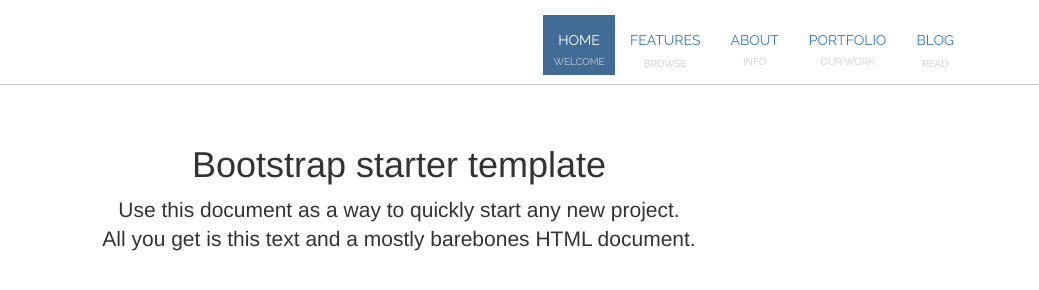
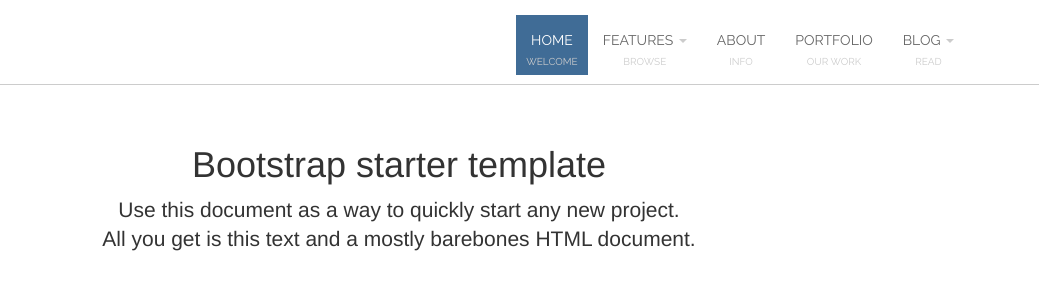
Before and after one commit to Deadhead84/scrollplace, a plain HTML site: page index.html in a window 1280 px wide. Shown: the full height of the page, 241-1280 px from the left. Drawn offline with nearby package versions, Linux system fonts and the light colour scheme.

Commit message:
fixed dropdown caret, and some styling

```diff
--- a/css/style.css
+++ b/css/style.css
@@ -31,6 +31,7 @@
 }
 .navbar-nav > li > a {
 	padding-bottom: 0;
+	color: #666;
 }
 
 .nav > li > a:hover, .nav > li > a:focus {
--- a/index.html
+++ b/index.html
@@ -40,7 +40,7 @@
           <ul class="nav navbar-nav">
             <li class="active"><a href="index.html">Home</a><span>Welcome</span></li>
             <li class="dropdown">
-              <a href="#" class="dropdown-toggle" data-toggle="dropdown">Features<span class="carat"></span></a><span>Browse</span>
+              <a href="#" class="dropdown-toggle" data-toggle="dropdown">Features <span class="caret"></span></a><span>Browse</span>
               <ul class="dropdown-menu" role="menu">
                 <li><a href="typography.html">Typography</a></li>
                 <li><a href="components.html">Components</a></li>
@@ -57,7 +57,7 @@
             <li><a href="about.html">About</a><span>Info</span></li>
             <li><a href="#portfolio">Portfolio</a><span>Our Work</span></li>
             <li class="dropdown">
-              <a href="blog-right-sidebar.html" class="dropdown-toggle" data-toggle="dropdown">Blog<span class="carat"></span></a><span>Read</span>
+              <a href="blog-right-sidebar.html" class="dropdown-toggle" data-toggle="dropdown">Blog <span class="caret"></span></a><span>Read</span>
               <ul class="dropdown-menu" role="menu">
                 <li><a href="blog-right-sidebar.html">Blog - Right Sidebar</a></li>
                 <li><a href="blog-left-sidebar.html">Blog - Left Sidebar</a></li>
```
